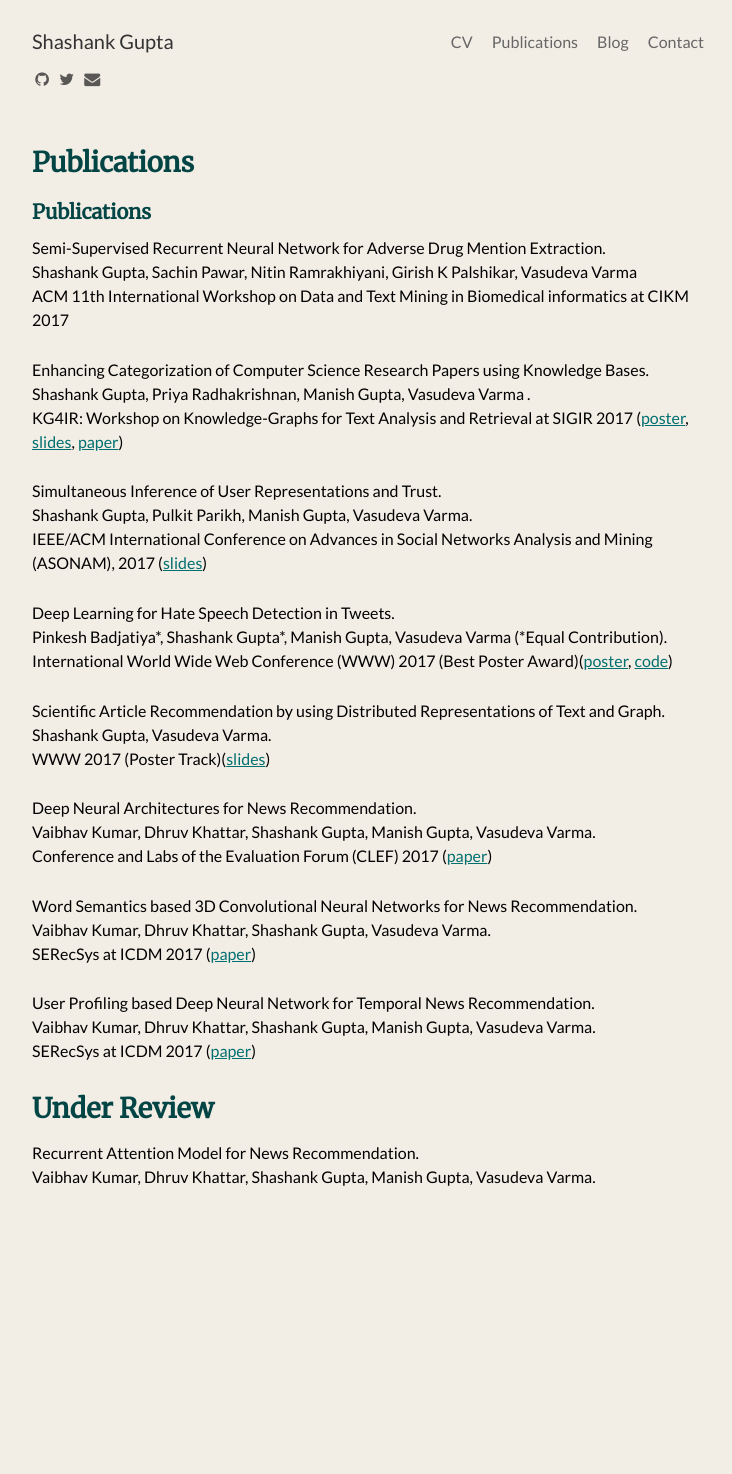
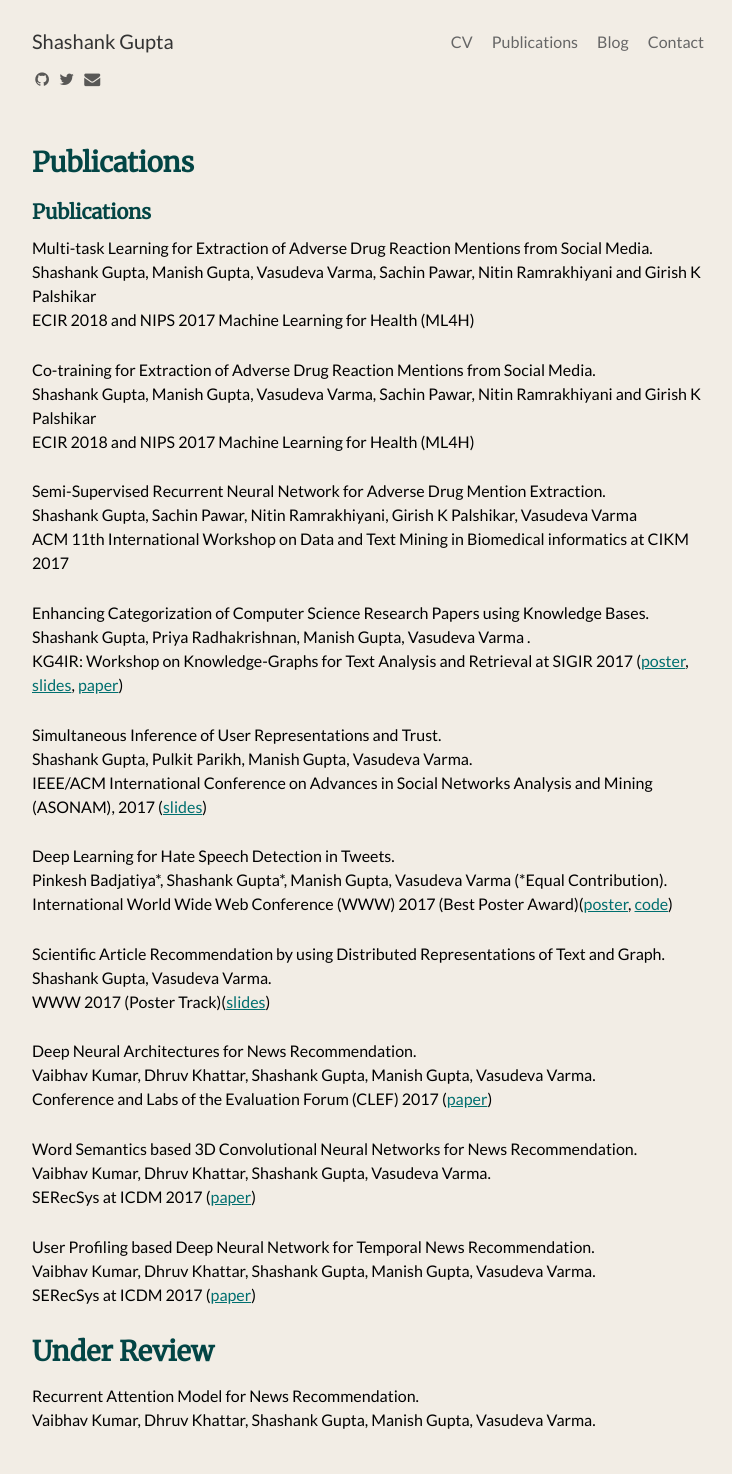
Before and after one commit to shashankg7/shashankg7.github.io, a Jekyll site: the page built from publications.md, in a window 1280 px wide. Shown: the whole page, without its empty margins (272-1004 px from the left). Built offline with Jekyll 4.4.1, drawn with Linux system fonts in a browser that asks for light colours; nearby versions of some CDN libraries; our own code applies the rules of GitHub Pages for plain Markdown files; before the commit the page ends 1230 px from its top, so only the background shows below that.

Commit message:
Update publications.md

```diff
--- a/publications.md
+++ b/publications.md
@@ -4,6 +4,14 @@
 ---
 
 ### Publications
+
+Multi-task Learning for Extraction of Adverse Drug Reaction Mentions from Social Media. <br>
+Shashank Gupta, Manish Gupta, Vasudeva Varma, Sachin Pawar, Nitin Ramrakhiyani and Girish K Palshikar <br>
+ECIR 2018 and NIPS 2017 Machine Learning for Health (ML4H)
+
+Co-training for Extraction of Adverse Drug Reaction Mentions from Social Media. <br>
+Shashank Gupta, Manish Gupta, Vasudeva Varma, Sachin Pawar, Nitin Ramrakhiyani and Girish K Palshikar <br>
+ECIR 2018 and NIPS 2017 Machine Learning for Health (ML4H)
 
 Semi-Supervised Recurrent Neural Network for Adverse Drug Mention Extraction. <br>
 Shashank Gupta, Sachin Pawar, Nitin Ramrakhiyani, Girish K Palshikar, Vasudeva Varma <br>
```
